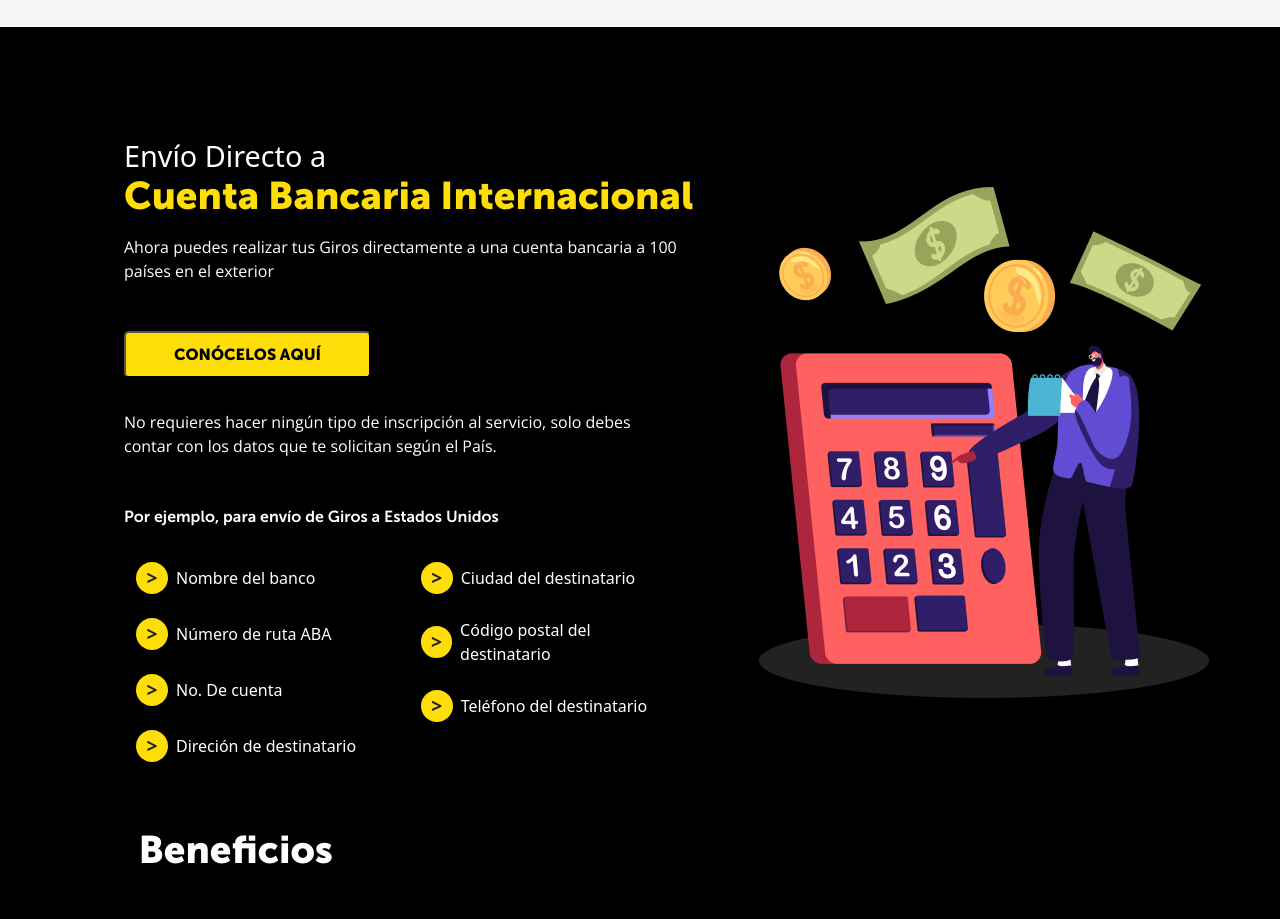
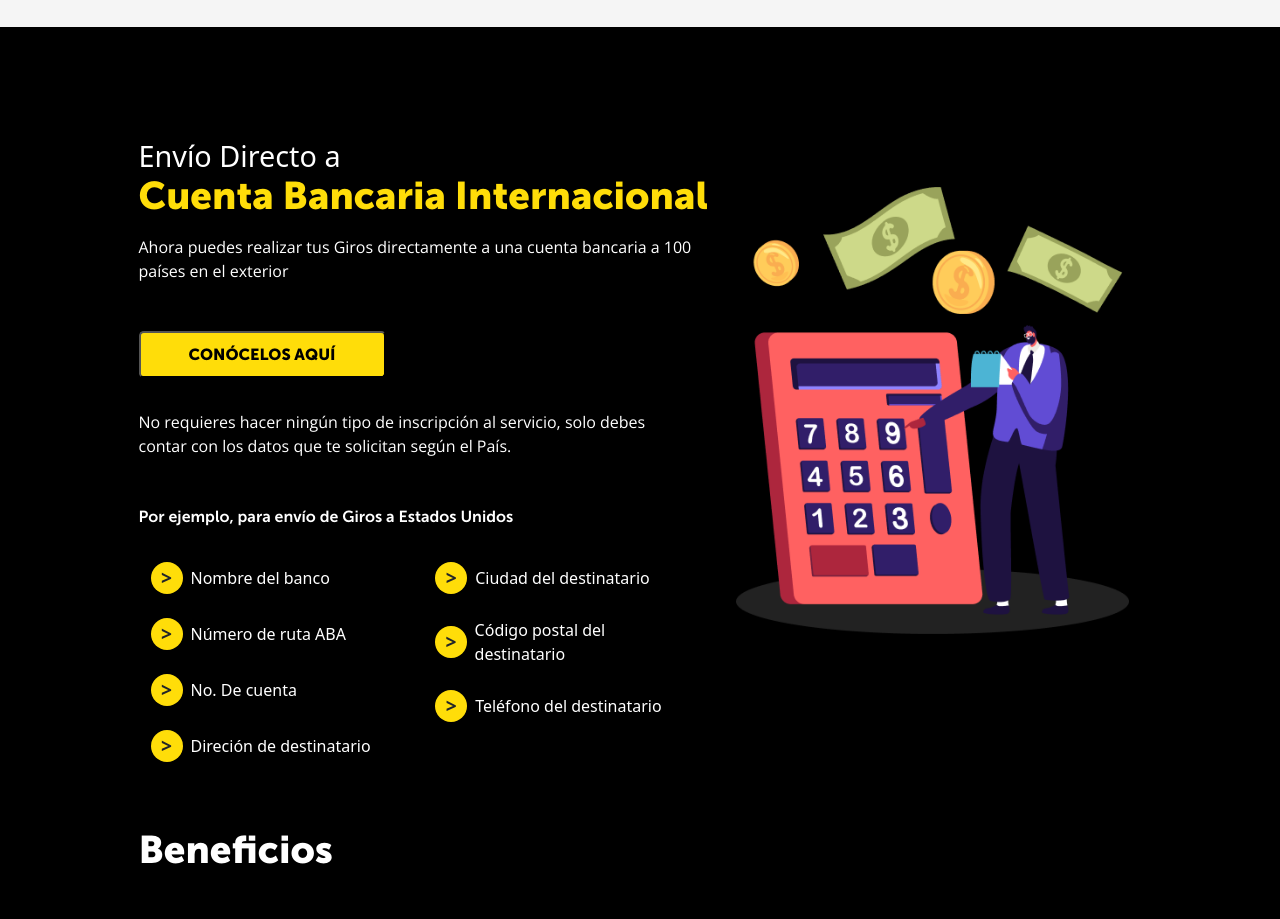
Before and after one commit to DylanJo2002/Landing_WU, a React (Create React App) app: page / in a window 1280 px wide. Shown: the part 3580-4499 px from the top of the page. Built offline with nearby package versions, Linux system fonts and the light colour scheme.

Commit message:
11 12 de Mayo de 2022

```diff
--- a/src/components/SectionEnvioDirecto/SectionEnvioDirecto.css
+++ b/src/components/SectionEnvioDirecto/SectionEnvioDirecto.css
@@ -12,7 +12,12 @@
 
 .container_col_envio_directo {
     position: absolute;
-    margin-left: 7rem;
+}
+
+.container_s6_content {
+    max-width: calc(100% - (50% - 363px))!important;
+    margin-right: auto;
+    margin-left: auto;
 }
 
 @media (max-width: 991px){
--- a/src/components/SectionEnvioDirecto/SectionEnvioDirecto.js
+++ b/src/components/SectionEnvioDirecto/SectionEnvioDirecto.js
@@ -15,8 +15,9 @@ function SectionEnvioDirecto() {
     return(
         <div>
             <div className='bg_black container_s6'>
+                <div className='container_s6_content'>
                     <div className="row mx-0">
-                    <div className="col-12 col-lg-7">
+                        <div className="col-12 col-lg-7 px-3 px-lg-0">
                             <div className='container_col_envio_directo'>
                                 <p className='white h3 mb-0'>Envío Directo a</p>
                                 <p className='museoSans yellow h2 mb-3'>Cuenta Bancaria Internacional</p>
@@ -94,6 +95,7 @@ function SectionEnvioDirecto() {
                         </div>
                     </div>
                 </div>
+            </div>
 
             <ModalPaises state={modal} cerrar={abrirCerrarModal} ></ModalPaises>
         </div>
```
Lines whose indentation alone changed are shown as unchanged.
